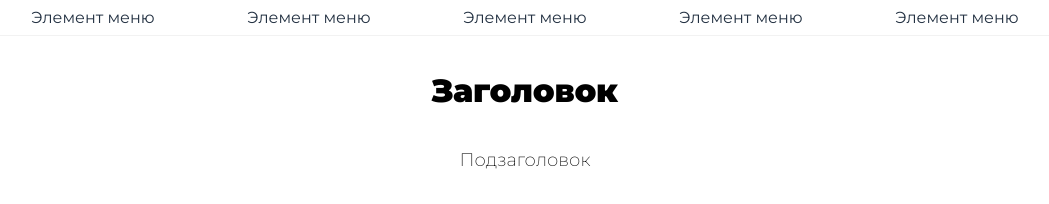
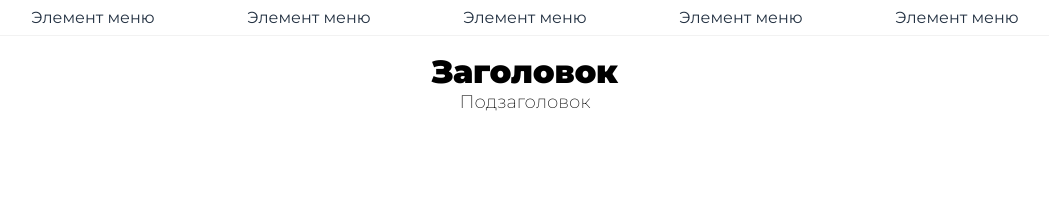
Before and after one commit to desulaidovich/desulaidovich.github.io, a plain HTML site: page learning.html in a window 1280 px wide. Shown: the whole page, without its empty margins (115-1164 px from the left). Drawn offline with Linux system fonts and the light colour scheme.

Commit message:
add header baner
with title/subtitle in<p></p>

```diff
--- a/learning.html
+++ b/learning.html
@@ -15,27 +15,17 @@
     }
 
     body {
+      margin: 0 auto;
+      max-width: 1080px;
+
       font-family: var(--font-family);
+      font-style: normal;
+      font-optical-sizing: auto;
+      font-weight: normal;
     }
 
-    a {
+    nav a {
       text-decoration: none;
-    }
-
-    header .title,
-    header .subtitle {
-      text-align: center;
-      padding: .2rem 0;
-    }
-
-    header .title {
-      font-size: xx-large;
-      font-weight: 900;
-    }
-
-    header .subtitle {
-      font-size: large;
-      font-weight: 200;
     }
 
     nav {
@@ -64,9 +54,23 @@
       color: var(--text-color);
     }
 
-    body {
-      margin: 0 auto;
-      max-width: 1080px;
+    .baner {
+      text-align: center;
+      margin: 1rem;
+
+      &>* {
+        margin: 0;
+      }
+
+      &>p:first-child {
+        font-size: xx-large;
+        font-weight: 900;
+      }
+
+      &>p:not(:first-child) {
+        font-size: large;
+        font-weight: 200;
+      }
     }
   </style>
 </head>
@@ -90,8 +94,10 @@
         <a href="#">Элемент меню</a>
       </li>
     </nav>
-    <p class="title">Заголовок</p>
-    <p class="subtitle">Подзаголовок</p>
+    <div class="baner">
+      <p>Заголовок</p>
+      <p>Подзаголовок</p>
+    </div>
   </header>
 </body>
 
```
